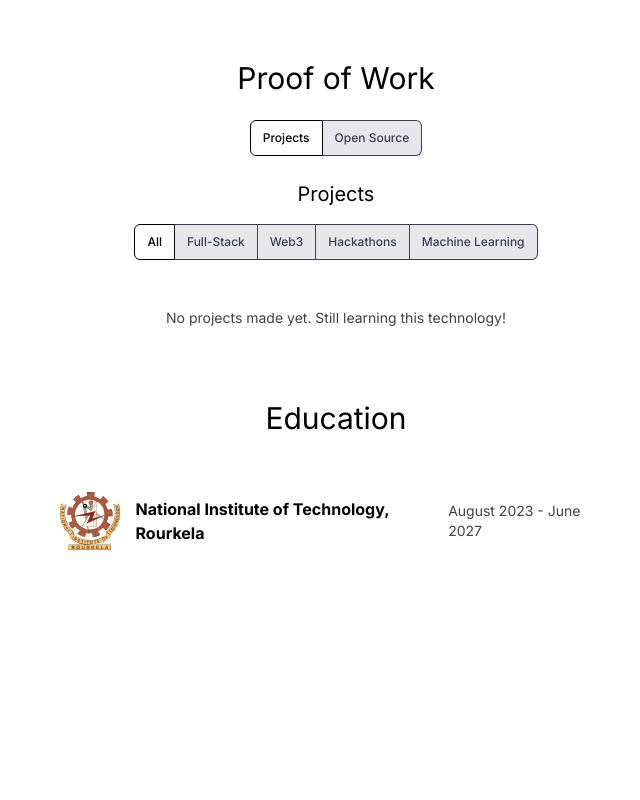
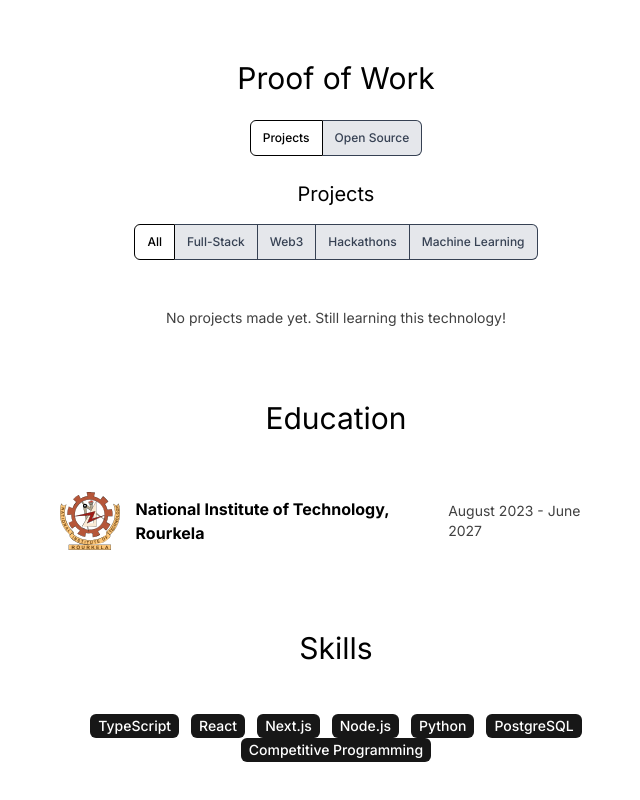
Before and after one commit to Spandan-Mishra/portfolio, a Next.js app: page / in a window 1280 px wide. Shown: the part 996-1796 px from the top of the page, without its empty margins (304-944 px from the left). Before the commit the page ends 1602 px from the top, so only its background shows below. Built offline with nearby package versions, Linux system fonts and the light colour scheme.

Commit message:
feat: skills section added

```diff
--- a/package.json
+++ b/package.json
@@ -10,6 +10,7 @@
   "dependencies": {
     "@radix-ui/react-icons": "^1.3.2",
     "@radix-ui/react-separator": "^1.1.7",
+    "@radix-ui/react-slot": "^1.2.3",
     "@radix-ui/react-toggle": "^1.1.10",
     "@radix-ui/react-toggle-group": "^1.1.11",
     "@radix-ui/react-tooltip": "^1.2.8",
--- a/src/app/page.tsx
+++ b/src/app/page.tsx
@@ -3,6 +3,7 @@
 import Hero from "../components/Hero";
 import Navbar from "../components/Navbar";
 import POW from "../components/POW";
+import Skills from "../components/Skills";
 
 export default function Home() {
   return (
@@ -11,6 +12,7 @@
       <Experience />
       <POW />
       <Education />
+      <Skills />
     </div>
   );
 }
--- /dev/null
+++ b/src/components/Skills.tsx
@@ -0,0 +1,22 @@
+import { Button } from "./ui/button";
+
+const skills = ["TypeScript", "React", "Next.js", "Node.js", "Python", "PostgreSQL", "Competitive Programming"];
+
+const Skills = () => {
+    return (
+        <div className="flex flex-col w-full items-center">
+            <div className="text-3xl mt-6">
+                Skills
+            </div>
+            <div className="flex flex-wrap justify-center w-2/3 my-12">
+                {skills.map((skill, index) => (
+                    <Button key={index} className="mx-1.5 p-2" size="xs">
+                        {skill}
+                    </Button>
+                ))}
+            </div>
+        </div>
+    )
+}
+
+export default Skills;
--- /dev/null
+++ b/src/components/ui/button.tsx
@@ -0,0 +1,61 @@
+import * as React from "react"
+import { Slot } from "@radix-ui/react-slot"
+import { cva, type VariantProps } from "class-variance-authority"
+
+import { cn } from "@/src/lib/utils"
+
+const buttonVariants = cva(
+  "inline-flex items-center justify-center gap-2 whitespace-nowrap rounded-md text-sm font-medium transition-all disabled:pointer-events-none disabled:opacity-50 [&_svg]:pointer-events-none [&_svg:not([class*='size-'])]:size-4 shrink-0 [&_svg]:shrink-0 outline-none focus-visible:border-ring focus-visible:ring-ring/50 focus-visible:ring-[3px] aria-invalid:ring-destructive/20 dark:aria-invalid:ring-destructive/40 aria-invalid:border-destructive",
+  {
+    variants: {
+      variant: {
+        default: "bg-primary text-white hover:bg-primary/85",
+        destructive:
+          "bg-destructive text-white hover:bg-destructive/90 focus-visible:ring-destructive/20 dark:focus-visible:ring-destructive/40 dark:bg-destructive/60",
+        outline:
+          "border bg-background shadow-xs hover:bg-accent hover:text-accent-foreground dark:bg-input/30 dark:border-input dark:hover:bg-input/50",
+        secondary:
+          "bg-secondary text-secondary-foreground hover:bg-secondary/80",
+        ghost:
+          "hover:bg-accent hover:text-accent-foreground dark:hover:bg-accent/50",
+        link: "text-primary underline-offset-4 hover:underline",
+      },
+      size: {
+        default: "h-9 px-4 py-2 has-[>svg]:px-3",
+        xs: "h-6 rounded-md px-2 has-[>svg]:px-1.5",
+        sm: "h-8 rounded-md gap-1.5 px-3 has-[>svg]:px-2.5",
+        lg: "h-10 rounded-md px-6 has-[>svg]:px-4",
+        icon: "size-9",
+        "icon-sm": "size-8",
+        "icon-lg": "size-10",
+      },
+    },
+    defaultVariants: {
+      variant: "default",
+      size: "default",
+    },
+  }
+)
+
+function Button({
+  className,
+  variant,
+  size,
+  asChild = false,
+  ...props
+}: React.ComponentProps<"button"> &
+  VariantProps<typeof buttonVariants> & {
+    asChild?: boolean
+  }) {
+  const Comp = asChild ? Slot : "button"
+
+  return (
+    <Comp
+      data-slot="button"
+      className={cn(buttonVariants({ variant, size, className }))}
+      {...props}
+    />
+  )
+}
+
+export { Button, buttonVariants }
```
Also changed, not shown: 1 other file (tests, documents, lock files or other folders).
